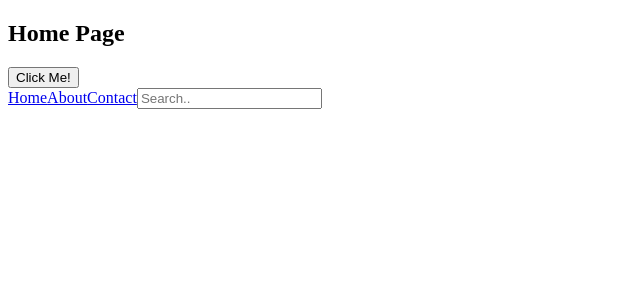
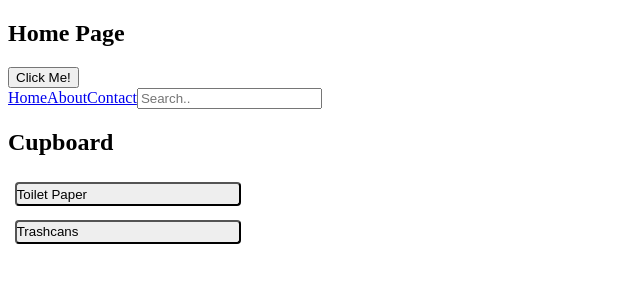
Before and after one commit to GEstrellaS/fund-disaster-relief, an Angular app in the folder ufund-ui/: page /home in a window 1280 px wide. Shown: the top 300 px of the page, without its empty margins (0-640 px from the left). Built offline with nearby package versions, Linux system fonts and the light colour scheme.

Commit message:
Cupboard display and Need detail area

```diff
--- a/ufund-ui/src/app/home/home.component.css
+++ b/ufund-ui/src/app/home/home.component.css
@@ -0,0 +1,66 @@
+/* HeroesComponent's private CSS styles */
+.needs {
+    margin: 0 0 2em 0;
+    list-style-type: none;
+    padding: 0;
+    width: 15em;
+  }
+
+  .needs li {
+    display: flex;
+  }
+
+  .needs button {
+    flex: 1;
+    cursor: pointer;
+    position: relative;
+    left: 0;
+    background-color: #EEE;
+    margin: .5em;
+    padding: 0;
+    border-radius: 4px;
+    display: flex;
+    align-items: stretch;
+    height: 1.8em;
+  }
+
+  .needs button:hover {
+    color: #2c3a41;
+    background-color: #e6e6e6;
+    left: .1em;
+  }
+
+  .needs button:active {
+    background-color: #525252;
+    color: #fafafa;
+  }
+
+  .needs button.selected {
+    background-color: black;
+    color: white;
+  }
+
+  .needs button.selected:hover {
+    background-color: #505050;
+    color: white;
+  }
+
+  .needs button.selected:active {
+    background-color: black;
+    color: white;
+  }
+
+  .needs .badge {
+    display: inline-block;
+    font-size: small;
+    color: white;
+    padding: 0.8em 0.7em 0 0.7em;
+    background-color: #405061;
+    line-height: 1em;
+    margin-right: .8em;
+    border-radius: 4px 0 0 4px;
+  }
+
+  .needs .name {
+    align-self: center;
+  }
--- a/ufund-ui/src/app/home/home.component.html
+++ b/ufund-ui/src/app/home/home.component.html
@@ -9,3 +9,31 @@
     <a href="#contact">Contact</a>
     <input type="text" placeholder="Search..">
   </div>
+
+
+<h2>Cupboard</h2>
+<ul class="needs">
+  <!-- Update the ngFor to iterate over 'needs' -->
+  <li *ngFor="let need of needs">
+    <button [class.selected]="need === selectedNeed" type="button" (click)="onSelect(need)">
+      <span class="name">{{need.name}}</span>
+    </button>
+  </li>
+</ul>
+
+<div *ngIf="selectedNeed">
+  <h2>{{selectedNeed.name | uppercase}} Details</h2>
+  <div>Price: {{selectedNeed.price}}</div>
+  <div>Quantity: {{selectedNeed.quantity}}</div>
+  <div>Type: {{selectedNeed.type}}</div>
+  <div>
+    <label for="need-name">Need name: </label>
+    <!-- <input id="need-name" [(ngModel)]="selectedNeed.name" placeholder="name"> -->
+
+    <label for="need-cost">Price: </label>
+    <!-- <input id="need-cost" [(ngModel)]="selectedNeed.price" placeholder="price"> -->
+
+    <label for="need-quantity">Quantity: </label>
+    <!-- <input id="need-quantity" [(ngModel)]="selectedNeed.quantity" placeholder="quantity"> -->
+  </div>
+</div>
--- a/ufund-ui/src/app/home/home.component.ts
+++ b/ufund-ui/src/app/home/home.component.ts
@@ -1,4 +1,7 @@
 import { Component } from '@angular/core';
+import { Need } from '../need';
+import { NEEDS } from '../mock-needs';
+
 
 @Component({
   selector: 'app-home',
@@ -6,5 +9,10 @@ import { Component } from '@angular/core';
   styleUrls: ['./home.component.css']
 })
 export class HomeComponent {
+  needs: Need[] = NEEDS;
+  selectedNeed?: Need;
 
+  onSelect(need: Need): void {
+    this.selectedNeed = need;
 }
+}
--- /dev/null
+++ b/ufund-ui/src/app/mock-needs.ts
@@ -0,0 +1,6 @@
+import { Need } from './need';
+
+export const NEEDS: Need[] = [
+  { name: "Toilet Paper",price: 4.99, quantity: 24,type: "Household" },
+  { name:"Trashcans",price: 6.78,quantity: 22,type: "Household"},
+];
--- /dev/null
+++ b/ufund-ui/src/app/need.ts
@@ -0,0 +1,6 @@
+export interface Need {
+    name: string;
+    price: number;
+    quantity: number;
+    type: string;
+}
```
